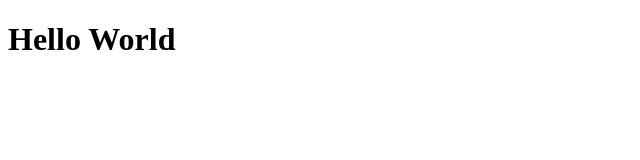
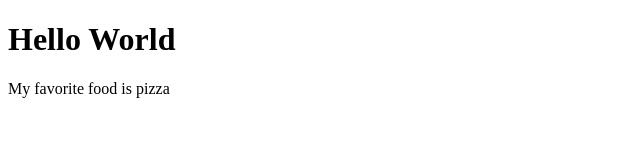
Before and after one commit to SyzbuH/my-first-repo, a plain HTML site: page index.html in a window 1280 px wide. Shown: the whole page, without its empty margins (0-640 px from the left). Drawn offline with Linux system fonts and the light colour scheme.

Commit message:
Added favorite food to index.html

```diff
--- a/index.html
+++ b/index.html
@@ -8,5 +8,6 @@
 </head>
 <body>
   <h1>Hello World</h1>
+  <p>My favorite food is pizza</p>
 </body>
 </html>
```
